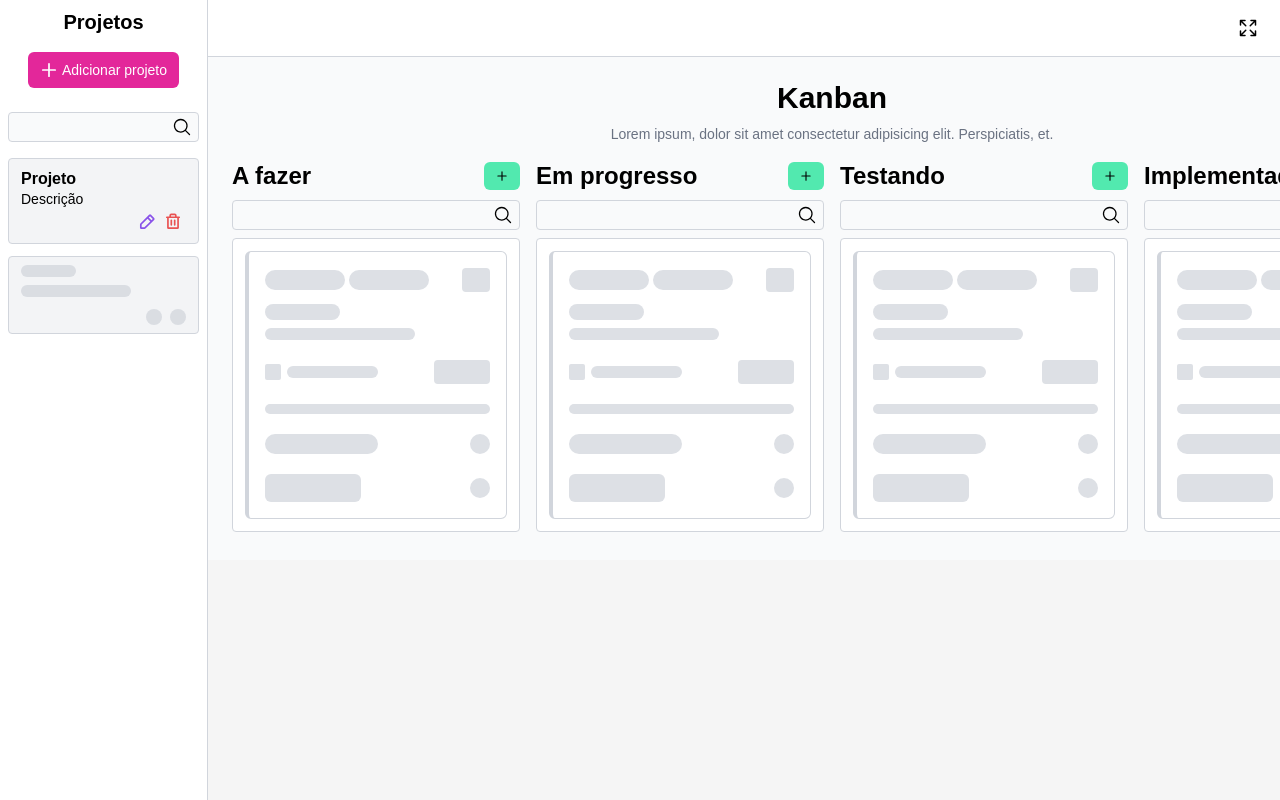
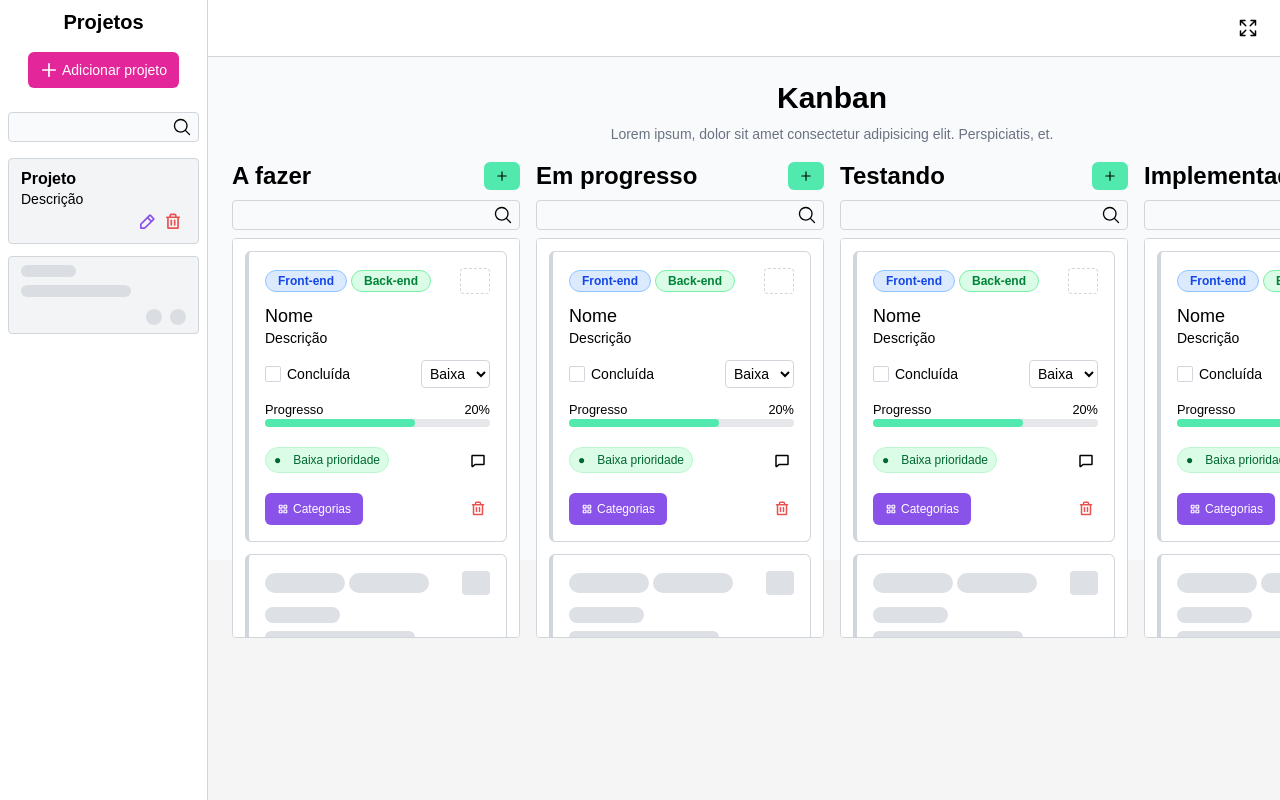
Before and after one commit to marcelosarinho/kanban, a React (Vite) app in the folder frontend/: page / in a window 1280 px wide. Shown: the top 800 px of the page. Built offline with nearby package versions, Linux system fonts and the light colour scheme; some icons are missing; a web font is replaced by a local one.

Commit message:
fix: changed overflow-x-auto to overflow-y-scroll to scroll the tasks container

```diff
--- a/frontend/src/App.tsx
+++ b/frontend/src/App.tsx
@@ -17,7 +17,7 @@ import { CATEGORIES, TASK_PRIORITIES, TASK_STATUSES } from './libs/constants';
 import StatusColumn from './components/StatusColumn';
 import SidebarCardSkeleton from './components/SidebarCardSkeleton';
 import TaskSkeleton from './components/TaskSkeleton';
-// import Task from './components/Task';
+import Task from './components/Task';
 
 const themeIcons: { [key: string]: string } = {
   light: 'ph-sun',
@@ -225,6 +225,7 @@ function App() {
           <div className="flex gap-4">
             {Object.keys(TASK_STATUSES).map((key) => (
               <StatusColumn key={key} status={key as keyof typeof TASK_STATUSES}>
+                <Task />
                 <TaskSkeleton />
               </StatusColumn>
             ))}
--- a/frontend/src/components/StatusColumn.tsx
+++ b/frontend/src/components/StatusColumn.tsx
@@ -24,7 +24,7 @@ export default function StatusColumn(props: StatusColumnProps) {
         </Button>
       </div>
       <Searchbar className="mb-2" />
-      <div className="flex flex-col max-h-full gap-3 p-3 w-72 rounded border border-gray-300 bg-white dark:bg-slate-900 dark:border-slate-700 overflow-x-auto">
+      <div className="flex flex-col max-h-full gap-3 p-3 w-72 rounded border border-gray-300 bg-white dark:bg-slate-900 dark:border-slate-700 overflow-y-scroll">
         {children}
       </div>
     </div>
```
